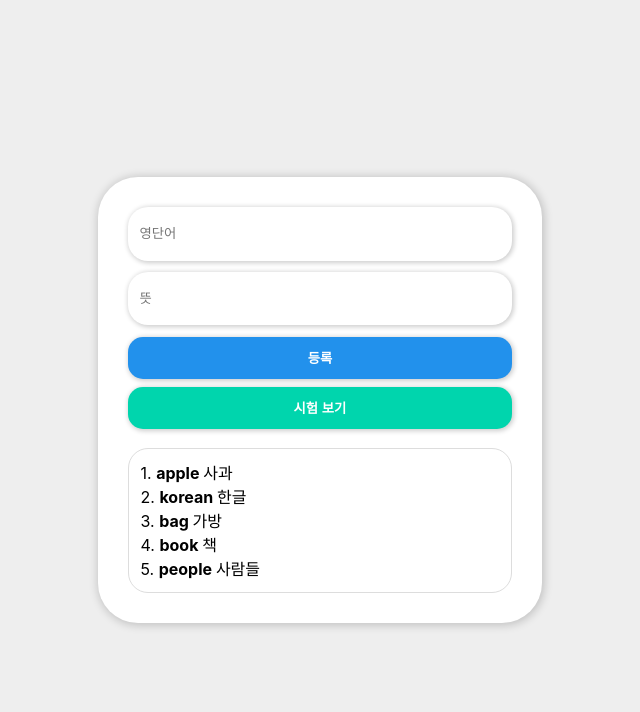
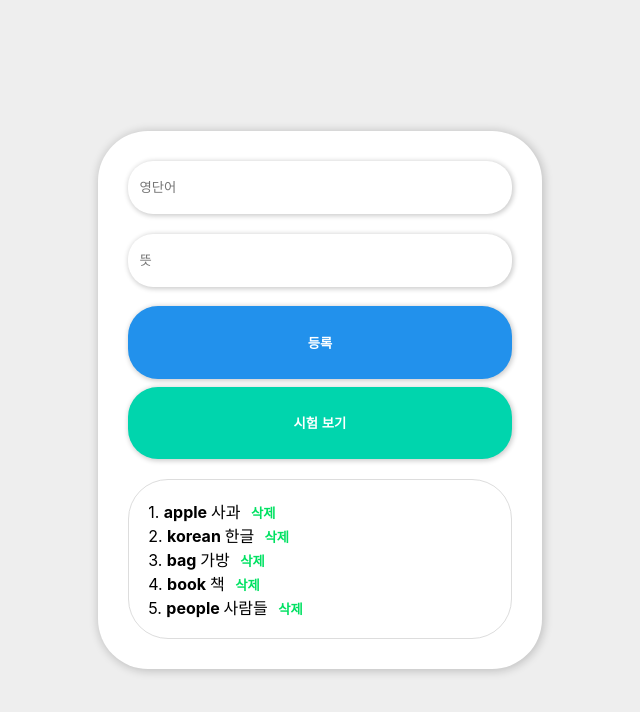
Before and after one commit to mnmms/QNA, a React (Create React App) app: page / in a window 1280 px wide. Shown: the top 712 px of the page, without its empty margins (320-960 px from the left). Built offline with nearby package versions, Linux system fonts and the light colour scheme.

Commit message:
:fire: practice useEffect
useEffect 실행과 cleanup 함수 호출

```diff
--- a/src/AddWords.css
+++ b/src/AddWords.css
@@ -5,10 +5,10 @@
 .input-box {
     width: 100%;
     display: block;
-    margin-bottom: 3%;
+    margin-bottom: 5%;
     padding: 5% 3%;
     border: none;
-    border-radius: 20px;
+    border-radius: 25px;
     box-shadow: 1px 1px 5px 1px rgba(0, 0, 0, .2);
     box-sizing: border-box;
 }
--- a/src/App.css
+++ b/src/App.css
@@ -7,9 +7,9 @@ input, button {
 .main-button {
   width: 100%;
   color: white;
-  padding: 3%;
+  padding: 7%;
   border: none;
-  border-radius: 15px;
+  border-radius: 30px;
   box-shadow: 1px 1px 5px 1px rgba(0, 0, 0, .2);
   font-weight: bold;
   text-align: center;
@@ -29,7 +29,7 @@ input, button {
   width: 30%;
   background: white;
   margin: 0 auto;
-  border-radius: 40px;
+  border-radius: 50px;
   padding: 30px;
   text-align: center;
   box-shadow: 1px 1px 10px 1px rgba(0, 0, 0, .2);
--- a/src/App.js
+++ b/src/App.js
@@ -1,11 +1,15 @@
-import React, { useState, useRef } from 'react';
+import React, { useState, useRef, useEffect } from 'react';
 import { Link } from 'react-router-dom';
 import './App.css';
 import WordsList from './WordsList';
-// import Test from './Test';
 import AddWords from './AddWords';
 
 function App() {
+
+  useEffect(() => {
+    console.log('useEffect 실행');
+    return () => console.log('cleanup 함수 호출');
+  }, []);
 
   const [wordsList, setWordsList] = useState([
     {
@@ -77,12 +81,22 @@ function App() {
     }
   }
 
+  const onRemove = id => {
+    // console.log(id);
+
+    let words = wordsList.filter(word => {
+      return word.id !== id;
+    })
+
+    setWordsList(words); // ! 여기서 id값 그대로인거 해결하기 먼저
+  }
+
   return (
     <div className="app">
       <div className="container">
         <AddWords english={english} korean={korean} onChange={onChange} onSave={onSave}/>
         <Link to="/test"><button className="main-button test-button">시험 보기</button></Link>
-        <WordsList wordsList={wordsList}/>
+        <WordsList wordsList={wordsList} onRemove={onRemove}/>
       </div>
     </div>
   );
--- a/src/Words.js
+++ b/src/Words.js
@@ -1,6 +1,6 @@
 import React from 'react';
 
-const Words = ({item}) => {
+const Words = ({ item, onRemove }) => {
 
     const { id, english, korean } = item;
 
@@ -8,7 +8,11 @@ const Words = ({item}) => {
         <div className="words">
             <span>{id}. </span>
             <span><b>{english} </b></span>
-            <span>{korean}</span>
+            <span>{korean} </span>
+            <button
+                style={{ background: 'none', color: '#00E162', border: 'none', fontWeight: 'bold' }}
+                onClick={() => onRemove(id)}
+                >삭제</button>
         </div>
     )
 }
--- a/src/WordsList.js
+++ b/src/WordsList.js
@@ -3,13 +3,13 @@ import './WordsList.css';
 import Words from './Words';
 
 
-const WordsList = ({ wordsList }) => {
+const WordsList = ({ wordsList, onRemove}) => {
     return (
         <div className="wordsList">
             {/* <div style={{ fontWeight: 'bold', fontSize: '1.3em' }}>영단어</div> */}
             {wordsList.map(item => {
                 return (
-                    <Words key={item.id} item={item}/>
+                    <Words key={item.id} item={item} onRemove={onRemove}/>
                 )
             })}
         </div>
--- a/src/wordsList.css
+++ b/src/wordsList.css
@@ -1,8 +1,8 @@
 .wordsList {
     border: 1px solid #ddd;
-    border-radius: 20px;
+    border-radius: 40px;
     margin: 5% auto 0;
-    padding: 3%;
+    padding: 5%;
 }
 
 .words {
```
